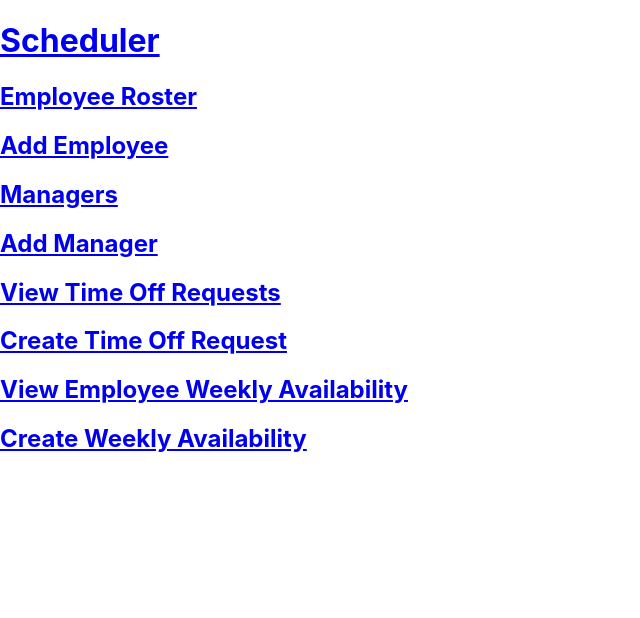
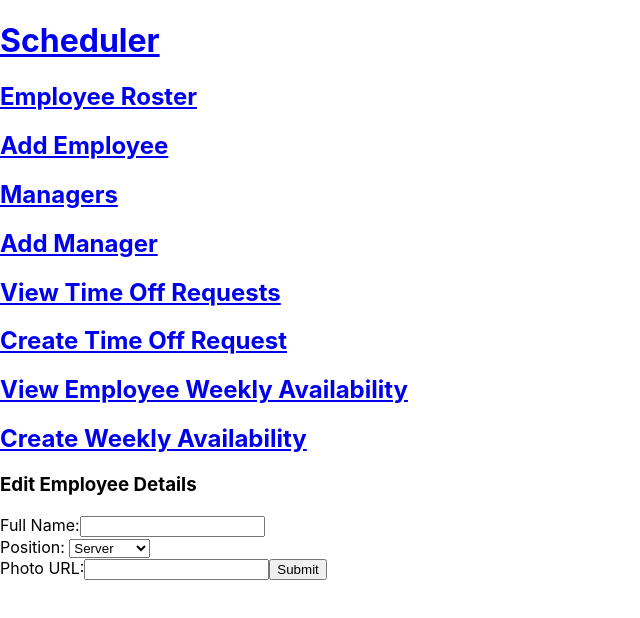
Before and after one commit to mrrogercampbell/scheduler-fe, a React (Create React App) app: page /employee/edit/1 in a window 1280 px wide. Shown: the top 618 px of the page, without its empty margins (0-640 px from the left). Built offline with nearby package versions, Linux system fonts and the light colour scheme; no server answers.

Commit message:
Created and built out the EmpolyeeUpdate Component. Next: Create and build out te EmployeeDetail Component.

```diff
--- a/src/Components/App/App.js
+++ b/src/Components/App/App.js
@@ -1,6 +1,7 @@
 import React, { Component } from 'react';
 import Employee from '../Employee/Employee';
 import EmployeeCreate from '../Employee/EmployeeCreate';
+import EmployeeUpdate from '../Employee/EmployeeUpdate'
 import ManagerList from '../Manager/ManagerList'
 import ManagerCreate from '../Manager/ManagerCreate';
 import WeeklyAvailability from '../WeeklyAvailability/WeeklyAvailability';
@@ -67,6 +68,9 @@ class App extends Component {
               exact path="/employees" render={routerProps => <Employee {...routerProps} />} />
 
             <Route
+              exact path="/employee/edit/:id" render={routerProps => <EmployeeUpdate {...routerProps} />} />
+
+            <Route
               exact path="/manager/new" render={routerProps => <ManagerCreate {...routerProps} />} />
 
             <Route
--- a/src/Components/Employee/Employee.js
+++ b/src/Components/Employee/Employee.js
@@ -1,4 +1,5 @@
 import React, { Component } from 'react';
+import { Link } from "react-router-dom";
 import './Employee.css'
 class Employee extends Component {
     state = {
@@ -21,7 +22,9 @@ class Employee extends Component {
         const employees = this.state.employees.map(item => {
             return (
                 <div key={item.id}>
-                    <h1>Employee Name: {item.full_name}</h1>
+                    <Link to={'employee/' + item.id}> <h1>Employee Name: {item.full_name}</h1></Link>
+                    <p>Position: {item.position}</p>
+                    <p>Photo: <img src={item.photo_url} alt={item.full_name}></img></p>
                 </div>
             )
         })
--- /dev/null
+++ b/src/Components/Employee/EmployeeUpdate.js
@@ -0,0 +1,81 @@
+import React, { Component } from 'react';
+import axios from 'axios'
+
+class EmployeeUpdate extends Component {
+    constructor(props) {
+        super(props);
+        this.state = {
+            employee: {}
+        };
+        this.onChange = this.onChange.bind(this)
+        this.onSubmit = this.onSubmit.bind(this)
+    }
+
+    componentDidMount() {
+        console.log('http://localhost:8000/api/employee/' + this.props.match.params.id)
+        axios.get('http://localhost:8000/api/employee/' + this.props.match.params.id)
+            .then(res => {
+                this.setState({
+                    employee: res.data
+                })
+                console.log(this.state.employee)
+            })
+            .catch((err) => {
+                console.log(err)
+            })
+    }
+
+    onChange = (e) => {
+        const state = this.state.employee
+        state[e.target.name] = e.target.value;
+        this.setState({ employee: state });
+    }
+
+    onSubmit = (e) => {
+        console.log("update submitting")
+        e.preventDefault();
+        const { full_name, position, photo_url } = this.state.employee
+        // put request throwing 403 - forbidden
+        axios.put('http://localhost:8000/api/employee/' + this.props.match.params.id, { full_name, position, photo_url })
+            .then((res) => {
+                console.log(res)
+                this.props.history.push('/employee/' + this.props.match.params.id)
+            });
+
+    }
+
+    render() {
+        const { full_name, position, photo_url } = this.state.employee
+        return (
+
+            <form onSubmit={this.onSubmit}>
+                <h3>Edit Employee Details</h3>
+                <label>Full Name:</label>
+                <input
+                    type="text"
+                    name="full_name"
+                    value={full_name}
+                    onChange={this.onChange}
+                />
+                <br />
+                <label>Position: </label>
+                <select value={position} onChange={this.onChange}>
+                    <option name='position' value='server'>Server</option>
+                    <option name='position' value='host'>Host</option>
+                    <option name='position' value="bartender">Bartender</option>
+                </select>
+                <br />
+                <label>Photo URL:</label>
+                <input
+                    type="text"
+                    name="photo_url"
+                    value={photo_url}
+                    onChange={this.onChange}
+                />
+                <button type="submit">Submit</button>
+            </form>
+        );
+    }
+}
+
+export default EmployeeUpdate;
```
Lines whose indentation alone changed are shown as unchanged.
